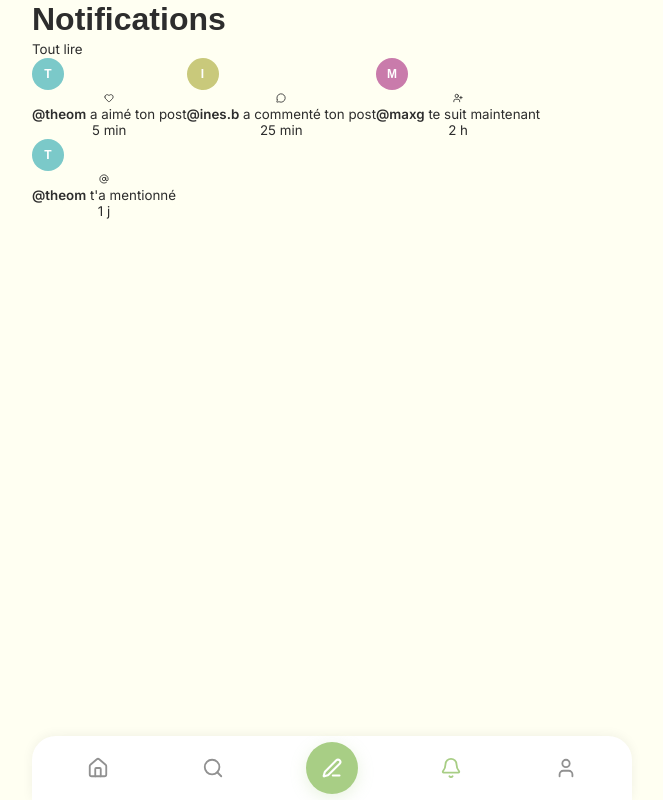
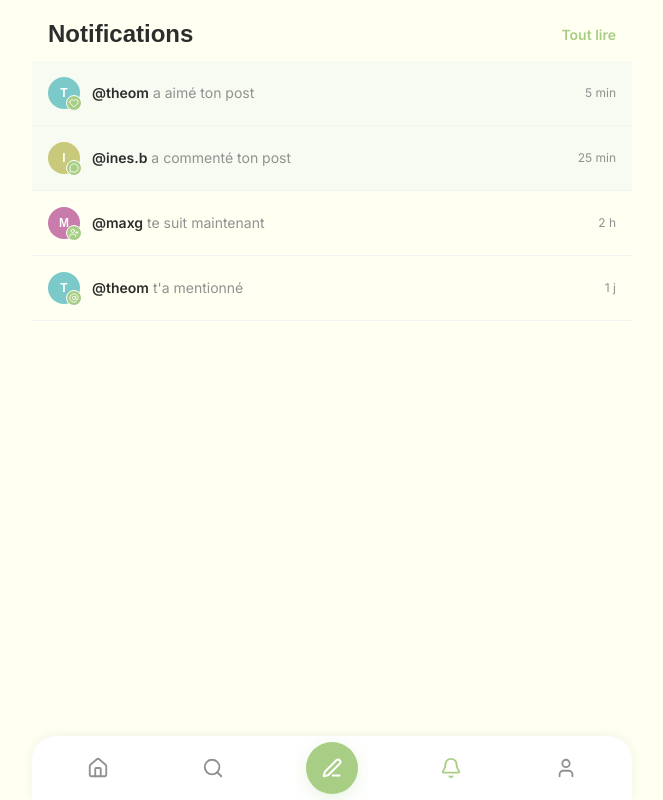
Before and after one commit to tonyfgs/Breezy, a Next.js app in the folder front/: page /notifications in a window 1280 px wide. Shown: the whole page, without its empty margins (308-971 px from the left). Built offline with nearby package versions, Linux system fonts and the light colour scheme; a web font is replaced by a local one.

Commit message:
style: add CSS for profile, notifications, settings and post author

```diff
--- a/front/src/app/globals.css
+++ b/front/src/app/globals.css
@@ -180,6 +180,15 @@ img {
   display: flex;
   align-items: flex-start;
   gap: var(--space-3);
+}
+
+.post-card__author {
+  display: flex;
+  align-items: center;
+  gap: var(--space-3);
+  flex: 1;
+  min-width: 0;
+  text-align: left;
 }
 
 .post-card__meta {
@@ -1021,3 +1030,331 @@ img {
   color: var(--color-error-text);
   font-weight: var(--font-semibold);
 }
+
+/* ==================== Page header (générique) ==================== */
+
+.page-header {
+  position: sticky;
+  top: 0;
+  z-index: 10;
+  background-color: var(--color-bg);
+  display: flex;
+  align-items: center;
+  justify-content: space-between;
+  padding: var(--space-5) var(--space-4) var(--space-3);
+}
+
+.page-header__title {
+  font-size: var(--text-2xl);
+  font-weight: var(--font-bold);
+}
+
+.page-header__action {
+  font-size: var(--text-sm);
+  color: var(--color-primary);
+  font-weight: var(--font-semibold);
+}
+
+/* ==================== Profile ==================== */
+
+.profile-banner {
+  height: 110px;
+  background: linear-gradient(to bottom, var(--banner-color) 0%, var(--color-bg) 100%);
+  border-radius: var(--radius-xl) var(--radius-xl) 0 0;
+  border: 1.5px solid var(--color-border-subtle);
+  border-bottom: none;
+}
+
+.profile-page-header {
+  position: sticky;
+  top: 0;
+  z-index: 10;
+  background-color: var(--color-bg);
+  display: flex;
+  align-items: center;
+  gap: var(--space-3);
+  padding: var(--space-4);
+}
+
+.profile-page-header__back {
+  display: flex;
+  align-items: center;
+  color: var(--color-text-primary);
+}
+
+.profile-page-header__username {
+  font-size: var(--text-base);
+  font-weight: var(--font-semibold);
+}
+
+.profile-hero {
+  padding: var(--space-5) var(--space-4);
+  display: flex;
+  flex-direction: column;
+  gap: var(--space-4);
+  background-color: var(--color-surface);
+  border-bottom: 6px solid var(--color-bg);
+}
+
+.profile-hero__top {
+  display: flex;
+  align-items: center;
+  gap: var(--space-5);
+}
+
+.profile-hero__stats {
+  display: flex;
+  flex: 1;
+  justify-content: space-around;
+}
+
+.profile-hero__stat {
+  display: flex;
+  flex-direction: column;
+  align-items: center;
+  gap: 2px;
+}
+
+.profile-hero__stat-value {
+  font-size: var(--text-lg);
+  font-weight: var(--font-bold);
+  font-family: var(--font-title);
+}
+
+.profile-hero__stat-label {
+  font-size: var(--text-xs);
+  color: var(--color-text-secondary);
+}
+
+.profile-hero__bio {
+  font-size: var(--text-sm);
+  color: var(--color-text-secondary);
+  line-height: 1.6;
+}
+
+.profile-hero__btn {
+  border: 1.5px solid var(--color-border);
+  border-radius: var(--radius-full);
+  padding: var(--space-2) var(--space-5);
+  font-size: var(--text-sm);
+  font-weight: var(--font-semibold);
+  color: var(--color-text-primary);
+  transition: opacity 0.15s;
+  align-self: flex-start;
+}
+
+.profile-hero__btn:hover {
+  opacity: 0.7;
+}
+
+.profile-hero__btn--following {
+  background-color: var(--color-primary);
+  border-color: var(--color-primary);
+  color: #fff;
+}
+
+.profile-hero__btn--edit {
+  border-color: rgba(45, 45, 45, 0.2);
+  color: var(--color-text-secondary);
+}
+
+/* ==================== Notifications ==================== */
+
+.notif-list {
+  display: flex;
+  flex-direction: column;
+}
+
+.notif-item {
+  display: flex;
+  align-items: center;
+  gap: var(--space-3);
+  padding: var(--space-4);
+  border-bottom: 1px solid var(--color-border-subtle);
+  width: 100%;
+  text-align: left;
+  transition: background-color 0.15s;
+}
+
+.notif-item:hover {
+  background-color: var(--color-border-subtle);
+}
+
+.notif-item--unread {
+  background-color: #f7fbf1;
+}
+
+.notif-item__avatar-wrap {
+  position: relative;
+  flex-shrink: 0;
+}
+
+.notif-item__icon-badge {
+  position: absolute;
+  bottom: -2px;
+  right: -2px;
+  width: 16px;
+  height: 16px;
+  border-radius: var(--radius-full);
+  background-color: var(--color-primary);
+  display: flex;
+  align-items: center;
+  justify-content: center;
+  color: #fff;
+  border: 1.5px solid var(--color-surface);
+}
+
+.notif-item__text {
+  flex: 1;
+  font-size: var(--text-sm);
+  color: var(--color-text-secondary);
+  line-height: 1.5;
+  min-width: 0;
+}
+
+.notif-item__text strong {
+  color: var(--color-text-primary);
+  font-weight: var(--font-semibold);
+}
+
+.notif-item__time {
+  font-size: var(--text-xs);
+  color: var(--color-text-secondary);
+  flex-shrink: 0;
+}
+
+/* ==================== Settings ==================== */
+
+.settings-body {
+  display: flex;
+  flex-direction: column;
+  gap: var(--space-4);
+  padding: var(--space-4);
+}
+
+.settings-section {
+  background-color: var(--color-surface);
+  border-radius: var(--radius-lg);
+  padding: var(--space-5);
+  display: flex;
+  flex-direction: column;
+  gap: var(--space-4);
+  box-shadow: var(--shadow-sm);
+}
+
+.settings-section__title {
+  font-size: var(--text-xs);
+  font-weight: var(--font-semibold);
+  color: var(--color-text-secondary);
+  text-transform: uppercase;
+  letter-spacing: 0.06em;
+}
+
+.settings-avatar-row {
+  display: flex;
+  align-items: center;
+  gap: var(--space-4);
+}
+
+.settings-avatar-change {
+  font-size: var(--text-sm);
+  color: var(--color-primary);
+  font-weight: var(--font-semibold);
+}
+
+.settings-form {
+  display: flex;
+  flex-direction: column;
+  gap: var(--space-4);
+}
+
+.settings-field {
+  display: flex;
+  flex-direction: column;
+  gap: var(--space-2);
+}
+
+.settings-field__label {
+  font-size: var(--text-sm);
+  color: var(--color-text-secondary);
+}
+
+.settings-field__input {
+  border: 1.5px solid var(--color-border-subtle);
+  border-radius: var(--radius-md);
+  padding: var(--space-3) var(--space-4);
+  font-size: var(--text-base);
+  color: var(--color-text-primary);
+  background-color: var(--color-bg);
+  outline: none;
+  transition: border-color 0.15s;
+  width: 100%;
+}
+
+.settings-field__input:focus {
+  border-color: rgba(45, 45, 45, 0.2);
+}
+
+.settings-field__input--textarea {
+  resize: none;
+  line-height: 1.6;
+}
+
+.settings-item {
+  display: flex;
+  align-items: center;
+  justify-content: space-between;
+  padding: var(--space-3) 0;
+  border-top: 1px solid var(--color-border-subtle);
+  font-size: var(--text-sm);
+  width: 100%;
+  text-align: left;
+}
+
+.settings-item--btn {
+  transition: opacity 0.15s;
+}
+
+.settings-item--btn:hover {
+  opacity: 0.7;
+}
+
+.settings-item__label {
+  color: var(--color-text-primary);
+}
+
+.settings-item__value {
+  color: var(--color-text-secondary);
+}
+
+.settings-item__chevron {
+  color: var(--color-text-secondary);
+}
+
+.settings-section--danger {
+  background-color: transparent;
+  box-shadow: none;
+  padding: 0;
+  gap: var(--space-3);
+}
+
+.settings-danger-btn {
+  width: 100%;
+  padding: var(--space-4);
+  border-radius: var(--radius-lg);
+  font-size: var(--text-base);
+  font-weight: var(--font-semibold);
+  background-color: var(--color-surface);
+  color: var(--color-text-primary);
+  box-shadow: var(--shadow-sm);
+  text-align: left;
+  transition: opacity 0.15s;
+}
+
+.settings-danger-btn:hover {
+  opacity: 0.7;
+}
+
+.settings-danger-btn--delete {
+  color: var(--color-error-text);
+}
```
